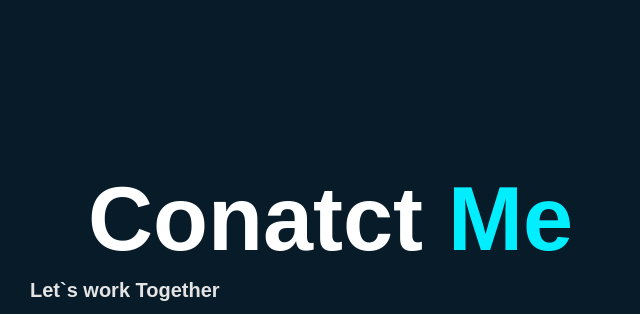
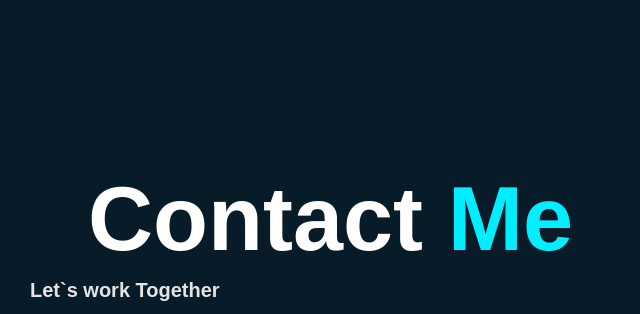
Before and after one commit to DesislavaF/protfolio, a plain HTML site: page index.html in a window 1280 px wide. Shown: the part 3342-3656 px from the top of the page, 0-640 px from the left. Drawn offline with nearby package versions, Linux system fonts and the light colour scheme.

Commit message:
Add files via upload

```diff
--- a/index.html
+++ b/index.html
@@ -133,7 +133,7 @@
     </section>
     <section class="contact" id="contact">
         <div class="contact-text">
-            <h2>Conatct <span>Me</span></h2>
+            <h2>Contact <span>Me</span></h2>
             <h4>Let`s work Together</h4>
             <p>Write me now!</p>
 
```
